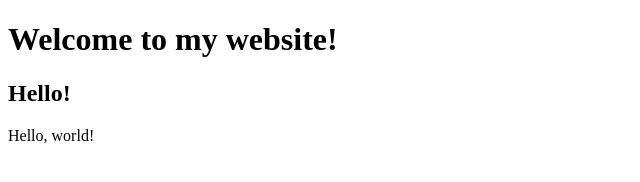
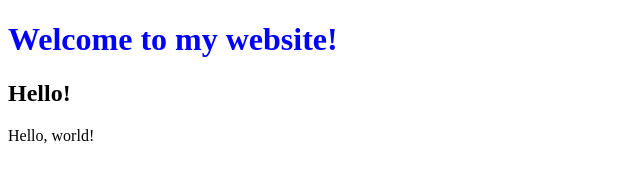
Before and after one commit to Hamzshaa/ApplesHomePage_Bootstrap, a plain HTML site: page hello.html in a window 1280 px wide. Shown: the whole page, without its empty margins (0-640 px from the left). Drawn offline with Linux system fonts and the light colour scheme.

Commit message:
add style

```diff
--- a/hello.html
+++ b/hello.html
@@ -4,7 +4,7 @@
         <title>Hello!</title>
     </head>
     <body>
-        <h1>Welcome to my website!</h1>
+        <h1 style="color:blue">Welcome to my website!</h1>
         <h2>Hello!</h2>
         Hello, world!
     </body>
```
